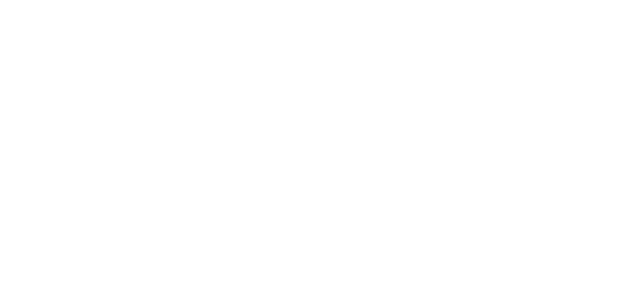
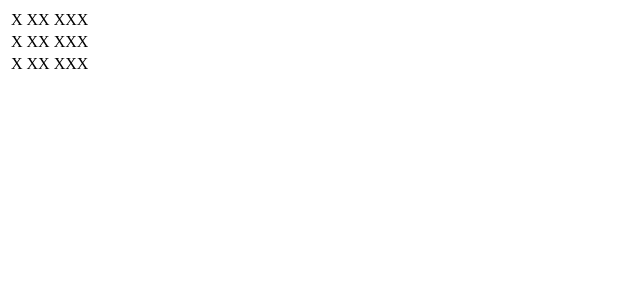
Before and after one commit to laura-savickaite/runtrack2, a PHP site: page / in a window 1280 px wide. Before the commit the part shown is empty. Shown: the top 300 px of the page, without its empty margins (0-640 px from the left). Run offline with PHP 8.4, Linux system fonts and the light colour scheme.

Commit message:
job05 commencé

```diff
--- a/jour07/job03/index.php
+++ b/jour07/job03/index.php
@@ -2,7 +2,7 @@
 
 session_start();
 
-$_SESSION['prenom'] .= ' '.$_POST['prenom'];
+$_SESSION['prenom'] .= ''.$_POST['prenom'];
 // .= permet de concatener DONC enchainer deux idées/strings entre elles (ne marche que sur les strings (?)) :: .= concatenating assignment operator ::: ex :
 //$a = "Bonjour ";
 //$a .= "Monde !"; // $a contient "Bonjour Monde !"
--- a/jour07/job05/index.php
+++ b/jour07/job05/index.php
@@ -2,3 +2,21 @@
 
 
 ?>
+
+<table>
+        <tr>
+            <td>X</td>
+            <td>XX</td>
+            <td>XXX</td>
+        </tr>
+        <tr>
+            <td>X</td>
+            <td>XX</td>
+            <td>XXX</td>
+        </tr>
+        <tr>
+            <td>X</td>
+            <td>XX</td>
+            <td>XXX</td>
+        </tr>
+</table>
```
